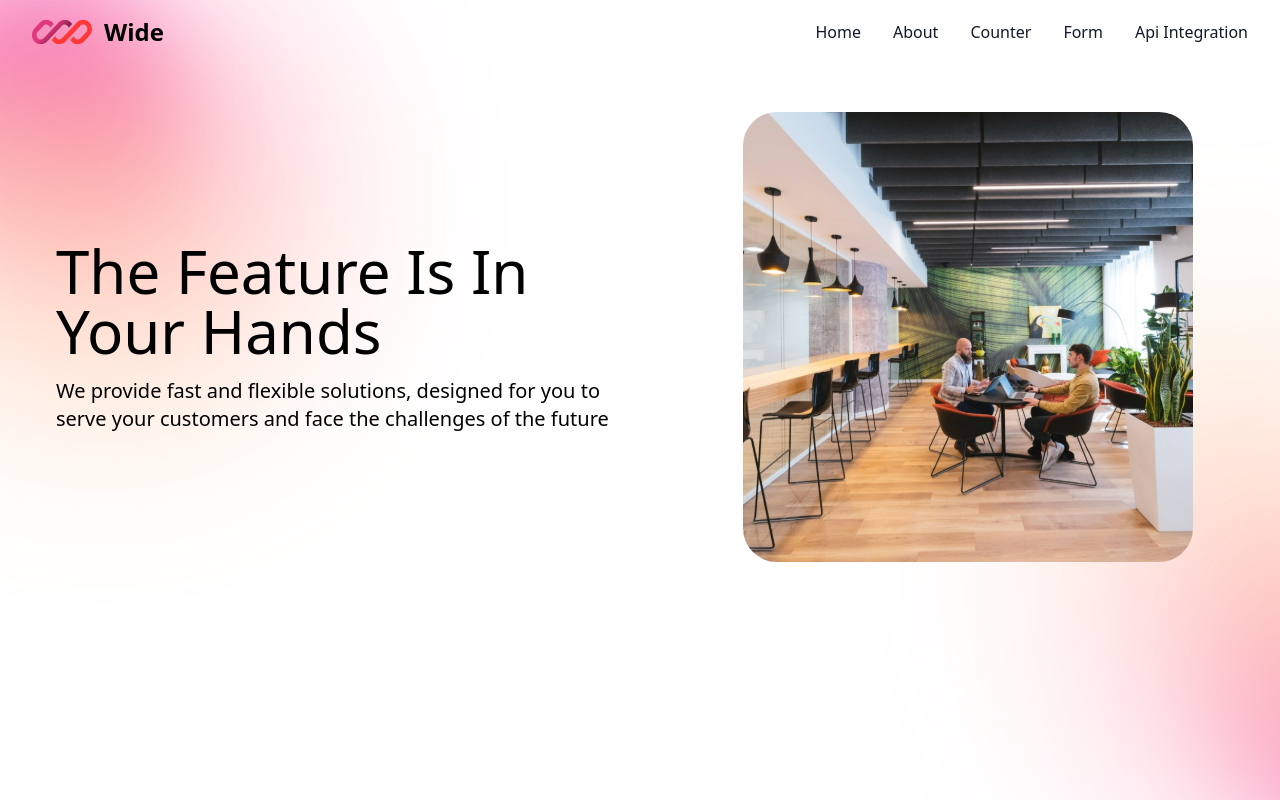
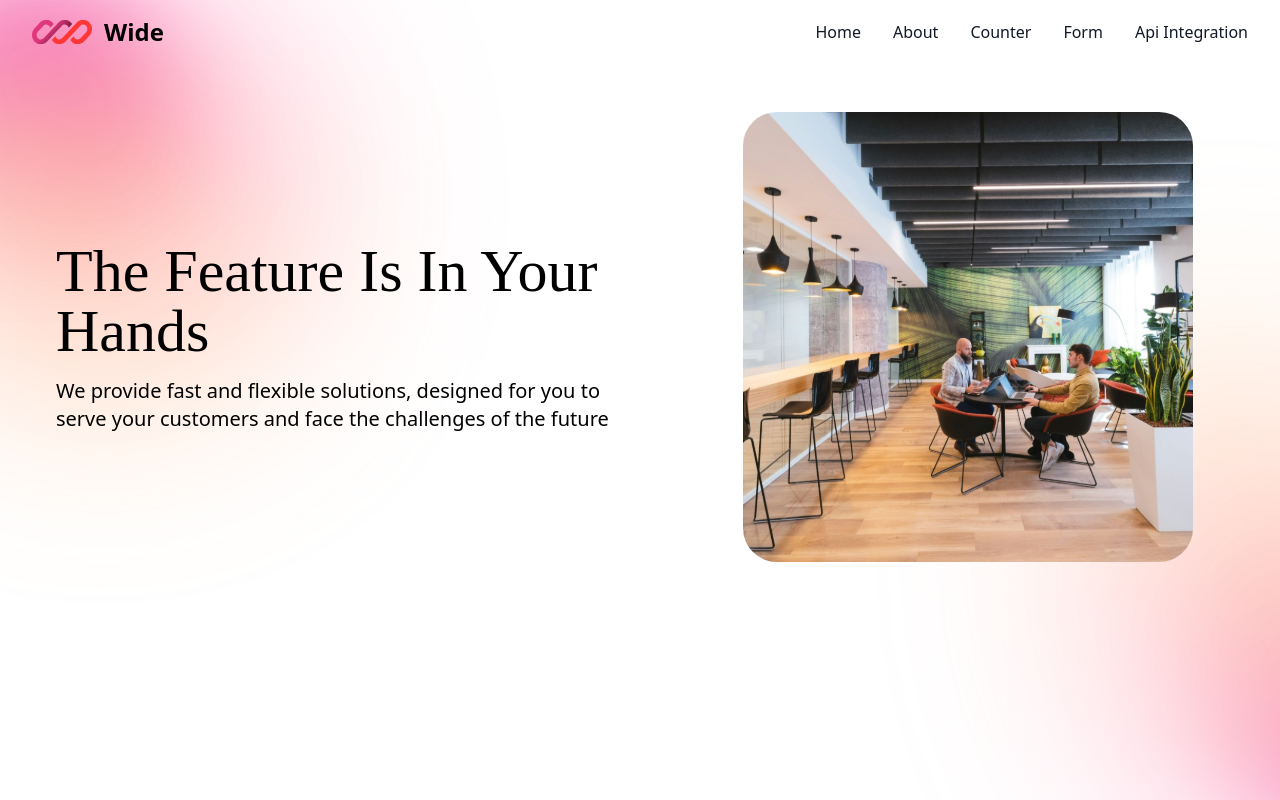
Before and after one commit to ouzymaulana/wti-app, a React (Vite) app: page / in a window 1280 px wide. Built offline with nearby package versions, Linux system fonts and the light colour scheme.

Commit message:
modify font

```diff
--- a/src/Components/Home/index.tsx
+++ b/src/Components/Home/index.tsx
@@ -13,7 +13,7 @@ const Home = () => {
   return (
     <div className='flex gap-6 mt-8'>
       <div className='flex-1 pl-10 flex flex-col items-center justify-center gap-4' data-aos="fade-up">
-        <p className='text-6xl'>The Feature Is In Your Hands</p>
+        <p className='text-6xl font-conforter'>The Feature Is In Your Hands</p>
         <p className='text-xl'>We provide fast and flexible solutions, designed for you to serve your customers and face the challenges of the future</p>
       </div>
       <div className='flex-1 flex justify-center' data-aos="fade-down">
--- a/tailwind.config.js
+++ b/tailwind.config.js
@@ -9,6 +9,9 @@ export default {
       backgroundImage: {
         homePage: "url(./../src/assets/HomePage2.svg)",
         wideIcon: "url(./../src/assets/wide.svg)"
+      },
+      fontFamily: {
+        conforter: ["Anton"],
       }
     },
   },
```
